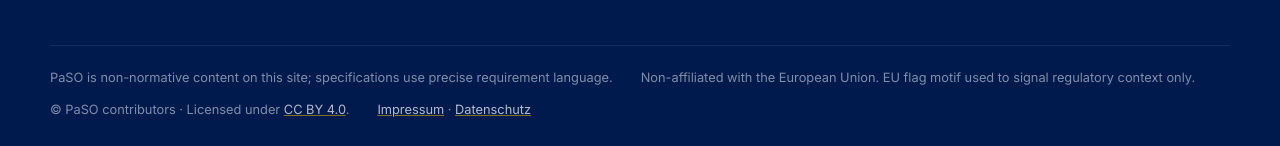
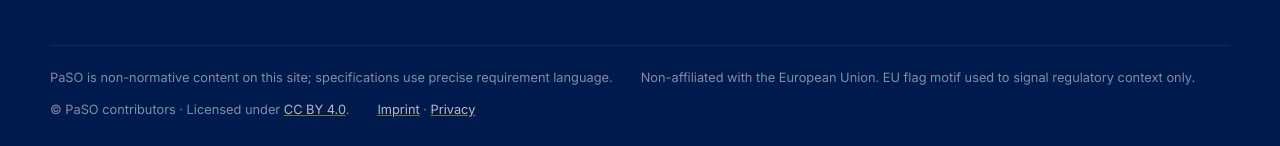
Before and after one commit to APTITUDE-Consortium/payments-and-sca-for-openid, a Jekyll site: the page built from docs/index.html, in a window 1280 px wide and 900 px high, scrolled down 10006 px. Shown: the part 751-897 px from the top of the window. Built offline with Jekyll 4.4.1, drawn with Linux system fonts in a browser that asks for light colours.

Commit message:
refactor(site): update footer links to use English legal page paths
Update the footer links to point to the new English-named legal
documents (`imprint.html` and `privacy.html`) instead of the German
versions (`impressum.html` and `datenschutz.html`).

```diff
--- a/docs/_includes/footer.html
+++ b/docs/_includes/footer.html
@@ -41,6 +41,6 @@
     <span>PaSO is non-normative content on this site; specifications use precise requirement language.</span>
     <span>Non-affiliated with the European Union. EU flag motif used to signal regulatory context only.</span>
     <span>© PaSO contributors · Licensed under <a href="https://creativecommons.org/licenses/by/4.0/" target="_blank" rel="noopener license">CC BY 4.0</a>.</span>
-    <span><a href="{{ '/impressum.html' | relative_url }}">Impressum</a> · <a href="{{ '/datenschutz.html' | relative_url }}">Datenschutz</a></span>
+    <span><a href="{{ '/imprint.html' | relative_url }}">Imprint</a> · <a href="{{ '/privacy.html' | relative_url }}">Privacy</a></span>
   </div>
 </footer>
```
